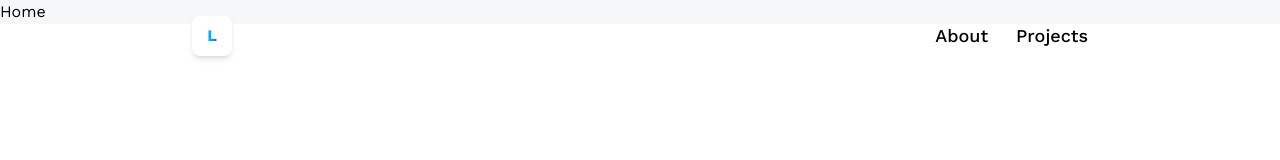
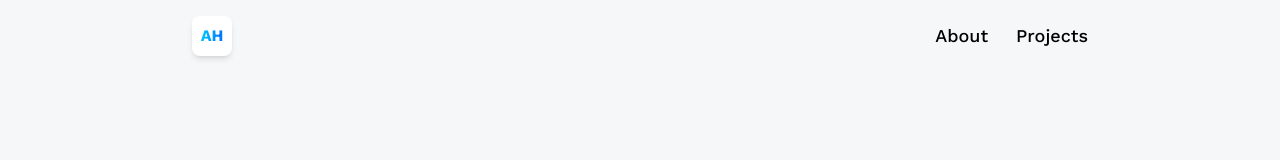
Before and after one commit to Lyam0udi/3d_portfolio, a React (Vite) app: page / in a window 1280 px wide. Shown: the top 160 px of the page. Built offline with nearby package versions, Linux system fonts and the light colour scheme.

Commit message:
Initialize Loader install ReactThreeFiber and ReactThreeDrei

```diff
--- a/package.json
+++ b/package.json
@@ -10,6 +10,8 @@
     "preview": "vite preview"
   },
   "dependencies": {
+    "@react-three/drei": "^9.117.3",
+    "@react-three/fiber": "^8.17.10",
     "react": "^18.3.1",
     "react-dom": "^18.3.1",
     "react-router-dom": "^6.28.0"
--- /dev/null
+++ b/src/components/Loader.jsx
@@ -0,0 +1,11 @@
+import React from 'react'
+
+const Loader = () => {
+  return (
+    <div className='flex justify-center items-center'>
+        <div className='w-20 h-20 border-2 border-opacity-20 border-blue-500 border-t-blue-500 rounded-full animate-spin' />
+    </div>
+  )
+}
+
+export default Loader
--- a/src/components/Navbar.jsx
+++ b/src/components/Navbar.jsx
@@ -6,7 +6,7 @@
     <header className='header'>
         <NavLink to="/" className="w-10 h-10 rounded-lg bg-white items-center justify-center flex font-bold shadow-md">
             <p className="blue-gradient_text">
-                L
+                AH
             </p>
         </NavLink>
         <nav className="flex text-lg gap-7 font-medium">
--- a/src/pages/Home.jsx
+++ b/src/pages/Home.jsx
@@ -1,8 +1,21 @@
-import React from 'react'
+import { Suspense } from 'react'
+import { Canvas } from '@react-three/fiber'
+import Loader from '../components/Loader'
+
+{/* <div className='absolute top-28 left-0 right-0 z-10 flex items-center justify-center'>
+        POPUP
+      </div> */}
 
 const Home = () => {
   return (
-    <div>Home</div>
+    <section className='w-full h-screen relative'>
+      <Canvas className='w-full h-screen bg-transparent'
+      camera={{ near: 0.1, far:1000}}>
+        <Suspense fallback={<Loader />}>
+
+        </Suspense>
+      </Canvas>
+    </section>
   )
 }
 
```
Also changed, not shown: 1 other file (tests, documents, lock files or other folders).
